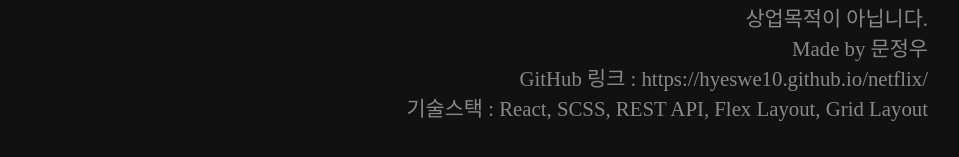
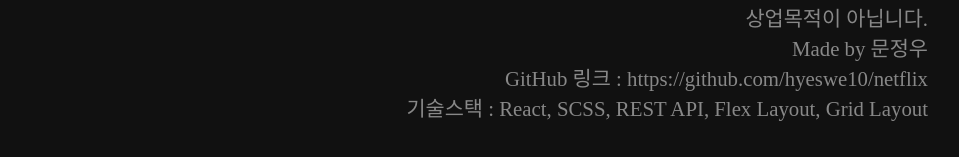
Before and after one commit to hyeswe10/netflix, a React (Create React App) app: page / in a window 1280 px wide. Shown: the part 2850-3007 px from the top of the page, without its empty margins (160-1119 px from the left). Built offline with nearby package versions, Linux system fonts and the light colour scheme; no server answers; a web font is replaced by a local one.

Commit message:
링크 커밋

```diff
--- a/src/Component/Footer.js
+++ b/src/Component/Footer.js
@@ -32,7 +32,7 @@ const Footer = () => {
                 <li>이 사이트는 Netflix 클론입니다.</li>
                 <li>상업목적이 아닙니다.</li>
                 <li>Made by 문정우</li>
-                <li>GitHub 링크 : <a href="https://hyeswe10.github.io/netflix/" target="_blank">https://hyeswe10.github.io/netflix/</a></li>
+                <li>GitHub 링크 : <a href="https://github.com/hyeswe10/netflix" target="_blank">https://github.com/hyeswe10/netflix</a></li>
                 <li>기술스택 : React, SCSS, REST API, Flex Layout, Grid Layout</li>
             </ul>
         </footer>
--- a/src/Component/Login.js
+++ b/src/Component/Login.js
@@ -44,7 +44,7 @@ const Login = () => {
         </label>
         <div className="sign-up">
           <p>클론 프로젝트가 어떻게 만들어졌는지 궁금하신가요?</p>
-          <a href="https://hyeswe10.github.io/netflix/" target="_blank">깃허브에서 살펴보세요</a>
+          <a href="https://github.com/hyeswe10/netflix" target="_blank">깃허브에서 살펴보세요</a>
           <p>이 페이지는 <strong>포트폴리오</strong> 용도로 제작된 클론 프로젝트입니다.</p>
         </div>
       </div>
```
